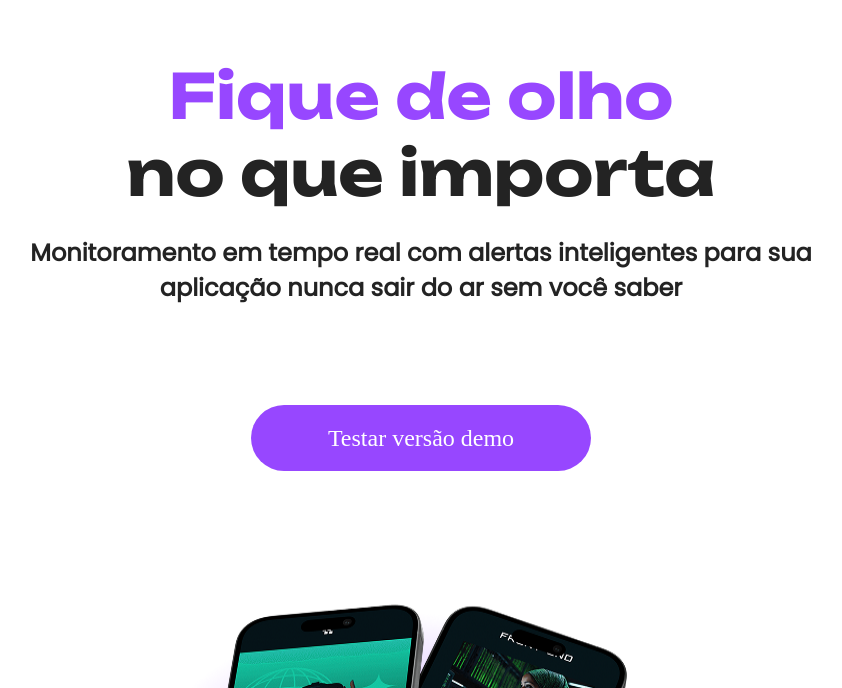
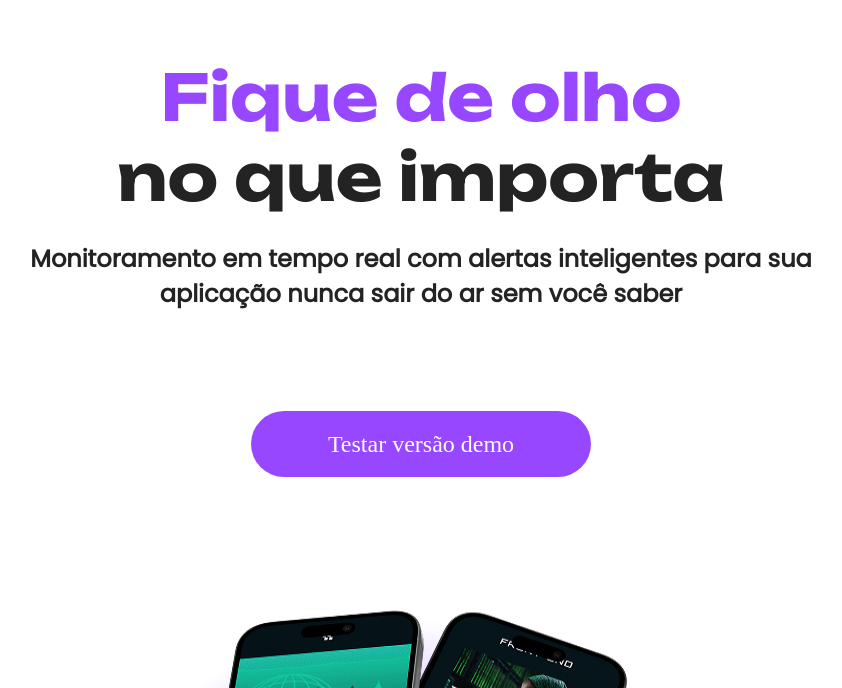
Before and after one commit to wesleyalves92/techboard, a plain HTML site: page index.html in a window 1280 px wide. Shown: the part 112-800 px from the top of the page, without its empty margins (219-1061 px from the left). Drawn offline with Linux system fonts and the light colour scheme.

Commit message:
Ajusta tamanho da fonte

```diff
--- a/css/style.css
+++ b/css/style.css
@@ -31,7 +31,7 @@ header img{
 }
 
 h1{
-    font-size: 62px;
+    font-size: 64px;
     font-family: "unbounded", sans-serif;
     font-weight: bold;
     text-align: center;
```
